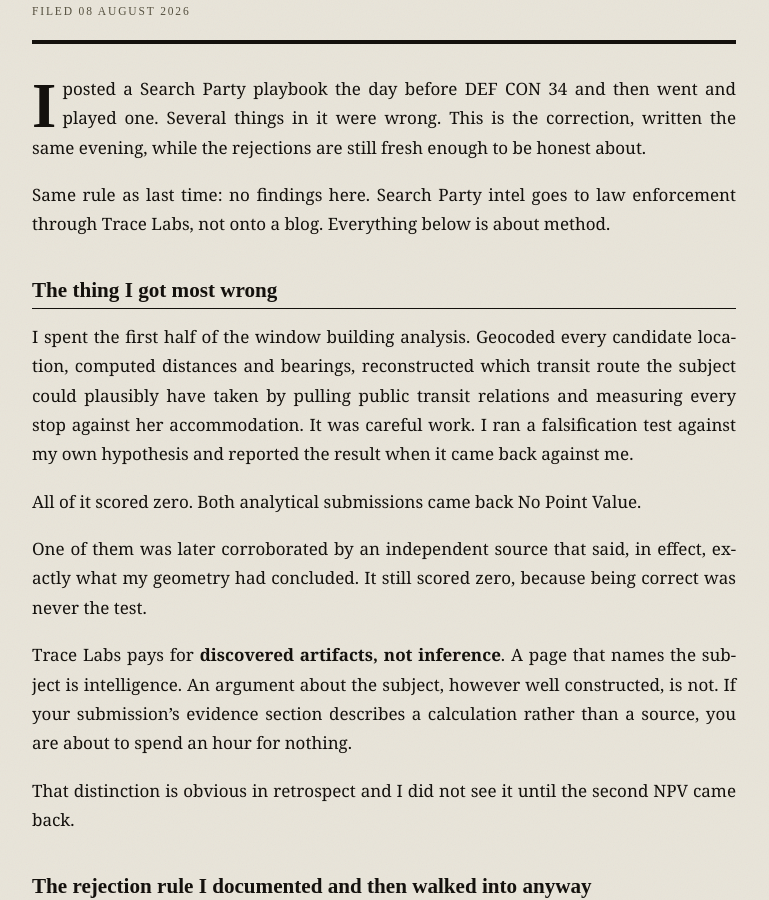
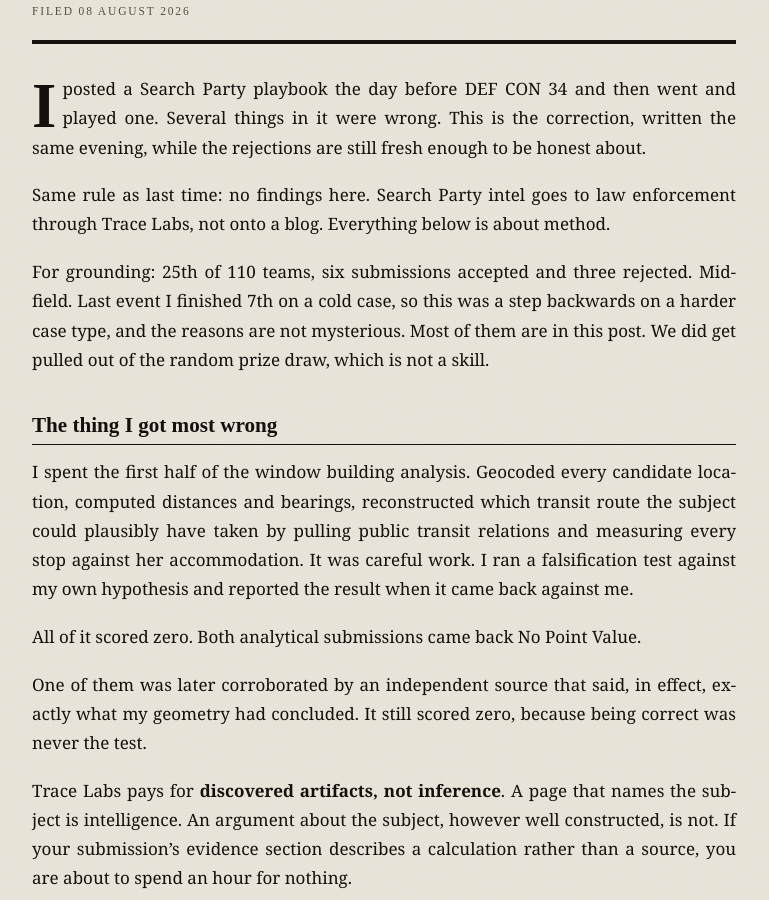
Before and after one commit to francose/hub, a Jekyll site: the page built from _posts/2026-08-08-what-search-party-pays-for.md, in a window 1280 px wide and 900 px high, scrolled down 333 px. Shown: the whole window, without its empty margins (256-1025 px from the left). Built offline with Jekyll 4.4.1, drawn with Linux system fonts in a browser that asks for light colours.

Commit message:
Add result context to the Search Party post

```diff
--- a/_posts/2026-08-08-what-search-party-pays-for.md
+++ b/_posts/2026-08-08-what-search-party-pays-for.md
@@ -13,6 +13,12 @@ about.
 Same rule as last time: no findings here. Search Party intel goes to law
 enforcement through Trace Labs, not onto a blog. Everything below is about
 method.
+
+For grounding: 25th of 110 teams, six submissions accepted and three rejected.
+Mid-field. Last event I finished 7th on a cold case, so this was a step
+backwards on a harder case type, and the reasons are not mysterious. Most of
+them are in this post. We did get pulled out of the random prize draw, which is
+not a skill.
 
 ## The thing I got most wrong
 
```
